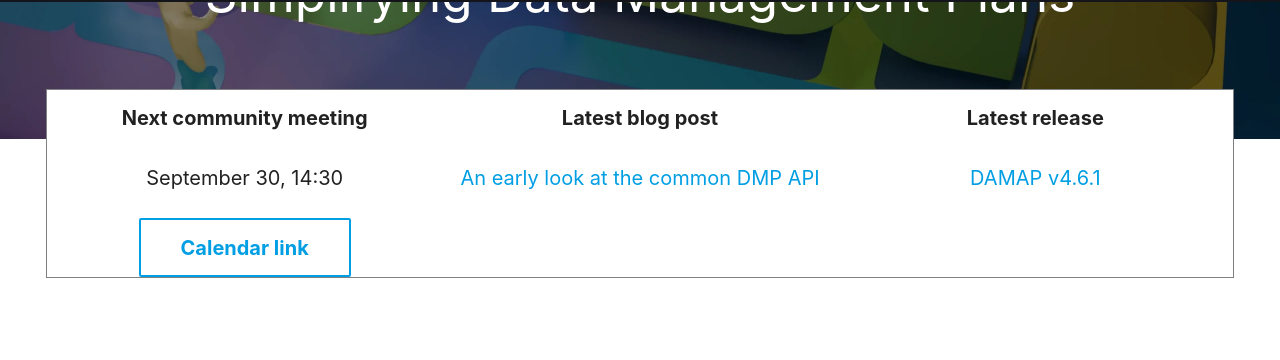
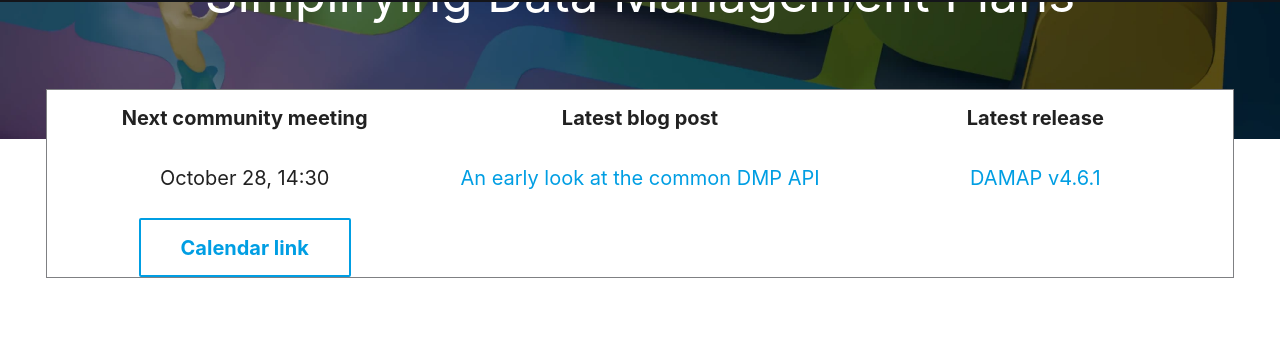
Before and after one commit to damap-org/damap-website, an MkDocs documentation site: the page built from docs/index.md, in a window 1280 px wide and 900 px high, scrolled down 311 px. Shown: the part 94-454 px from the top of the window. Built offline with MkDocs 1.6.1 and Material for MkDocs 9.7.7, drawn with Linux system fonts in a browser that asks for light colours; plug-ins that fetch from the network failed and are left out.

Commit message:
📅 Update next community meeting date

```diff
--- a/docs/index.md
+++ b/docs/index.md
@@ -12,7 +12,7 @@
     <div class="infobox__item">
         <div class="infobox__title">Next community meeting</div>
         <div class="infobox__data">
-            <span class="infobox__text"><time datetime="2025-09-30T14:30:00+0200">September 30, 14:30</time></span>
+            <span class="infobox__text"><time datetime="2025-10-28T14:30:00+0200">October 28, 14:30</time></span>
             <a href="community-meeting.ics" class="md-button sm">Calendar link</a>
         </div>
     </div>
@@ -80,9 +80,9 @@
 <div class="calendar__block">
 <div class="calendar" markdown>
     <h2>Next community meeting</h2>
-    <time datetime="2025-09-30T14:30:00+0200">
+    <time datetime="2025-10-28T14:30:00+0200">
         <span class="calendar__dow">Tue</span>
-        <span class="calendar__day">Sep 30</span>
+        <span class="calendar__day">Oct 28</span>
         <span class="calendar__time">14:30</span>
     </time>
     <footer>
```
